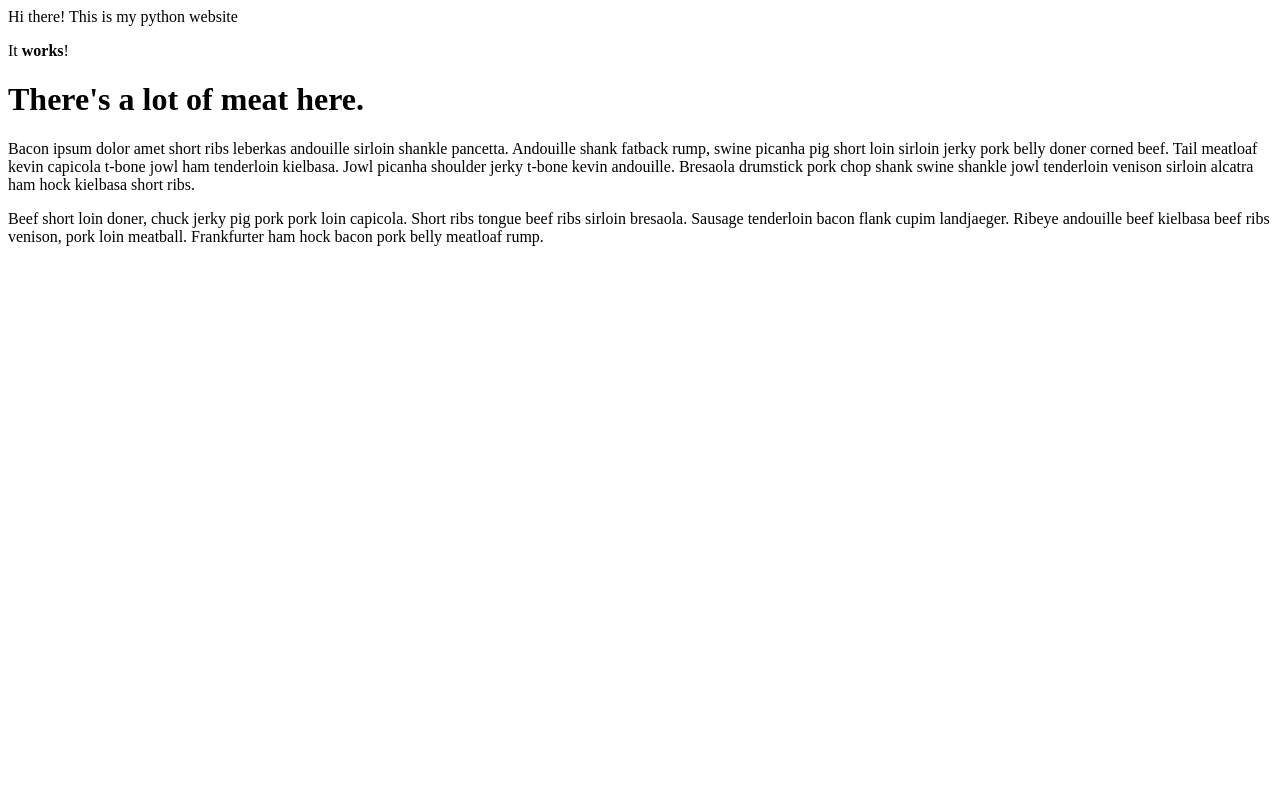
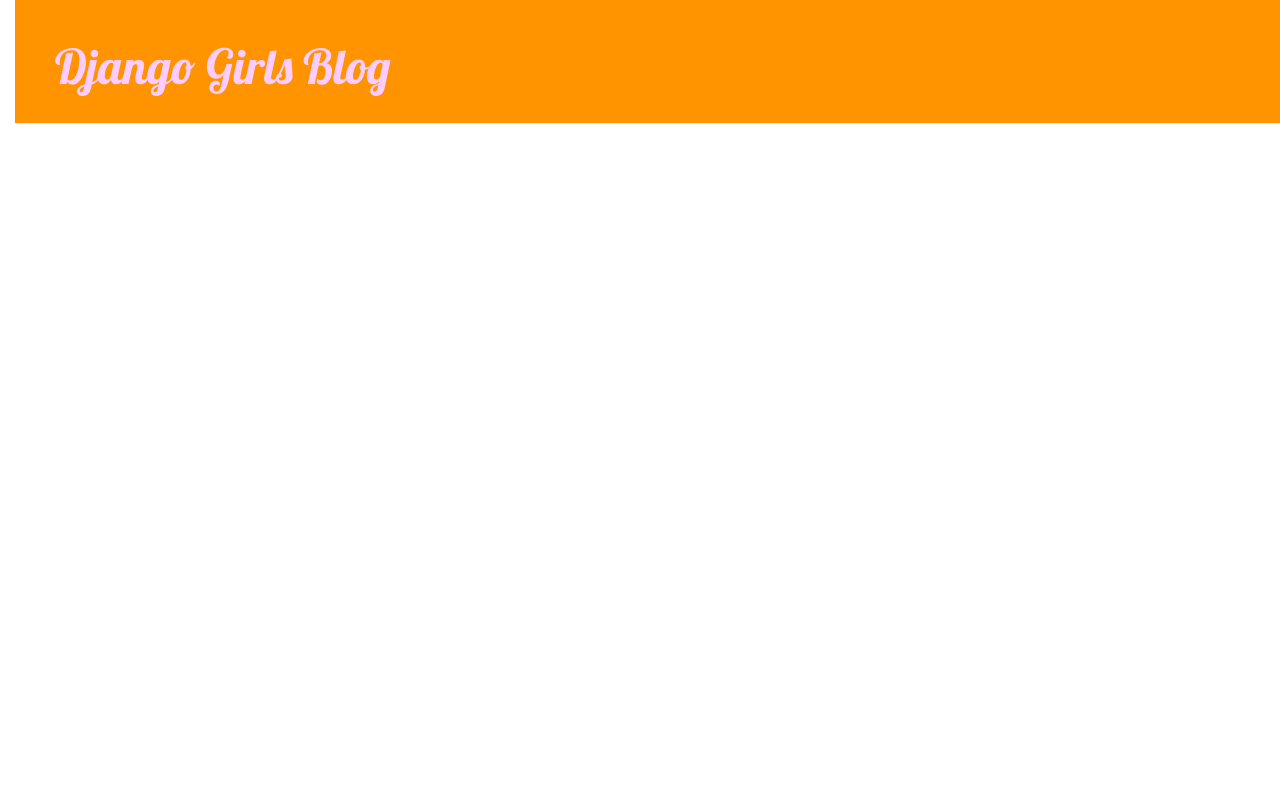
Before and after one commit to anugyachitransh/my-first-blog, a Django app: page / in a window 1280 px wide. Run offline with Django 3.2, Linux system fonts and the light colour scheme; tables that the repository leaves empty hold one stand-in row (values such as "Sample post"); some libraries are stand-ins or nearby versions.

Commit message:
Added view and template for detailed blog post as well as CSS for the site.

```diff
--- /dev/null
+++ b/blog/static/css/blog.css
@@ -0,0 +1,59 @@
+body {
+    padding-left: 15px;
+}
+
+.page-header {
+    background-color: #ff9400;
+    margin-top: 0;
+    padding: 20px 20px 20px 40px;
+}
+
+.page-header h1, .page-header h1 a, .page-header h1 a:visited, .page-header h1 a:active {
+    color: #ffccff;
+    font-size: 36pt;
+    text-decoration: none;
+}
+
+.content {
+    margin-left: 40px;
+}
+
+h1, h2, h3, h4 {
+    font-family: 'Lobster', cursive;
+}
+
+h1 {
+	color: #ffccff;
+}
+
+h3 {
+	background-color: #ffffff;
+}
+
+.date {
+    float: right;
+    color: #828282;
+}
+
+.save {
+    float: right;
+}
+
+.post-form textarea, .post-form input {
+    width: 100%;
+}
+
+.top-menu, .top-menu:hover, .top-menu:visited {
+    color: #ffffff;
+    float: right;
+    font-size: 26pt;
+    margin-right: 20px;
+}
+
+.post {
+    margin-bottom: 70px;
+}
+
+.post h1 a, .post h1 a:visited {
+    color: #000000;
+}
--- /dev/null
+++ b/blog/templates/blog/base.html
@@ -0,0 +1,25 @@
+{% load staticfiles %}
+<html>
+    <head>
+        <title>Anugya's blog</title>
+        <link rel="stylesheet" href="//maxcdn.bootstrapcdn.com/bootstrap/3.2.0/css/bootstrap.min.css">
+        <link rel="stylesheet" href="//maxcdn.bootstrapcdn.com/bootstrap/3.2.0/css/bootstrap-theme.min.css">
+        <link href='//fonts.googleapis.com/css?family=Lobster&subset=latin,latin-ext' rel='stylesheet' type='text/css'>
+        <link rel="stylesheet" href="{% static 'css/blog.css' %}">
+    </head>
+    <body>
+        <body>
+    <div class="page-header">
+        <h1><a href="/">Django Girls Blog</a></h1>
+    </div>
+    <div class="content container">
+        <div class="row">
+            <div class="col-md-8">
+            {% block content %}
+            {% endblock %}
+            </div>
+        </div>
+    </div>
+</body>
+    </body>
+</html>
--- a/blog/templates/blog/post_list.html
+++ b/blog/templates/blog/post_list.html
@@ -1,26 +1,29 @@
+{% extends 'blog/base.html' %}
+{% load staticfiles %}
 <html>
     <head>
         <title>Anugya's blog</title>
+        <link rel="stylesheet" href="//maxcdn.bootstrapcdn.com/bootstrap/3.2.0/css/bootstrap.min.css">
+		<link rel="stylesheet" href="//maxcdn.bootstrapcdn.com/bootstrap/3.2.0/css/bootstrap-theme.min.css">
+		<link rel="stylesheet" href="{% static 'css/blog.css' %}">
+		<link href="http://fonts.googleapis.com/css?family=Lobster&subset=latin,latin-ext" rel="stylesheet" type="text/css">
     </head>
+
     <body>
-        <p>Hi there! This is my python website</p>
-        <p>It <strong>works</strong>!</p>
-        <h1>There's a lot of meat here.</h1>
-        <p>Bacon ipsum dolor amet short ribs leberkas andouille sirloin shankle pancetta. Andouille shank fatback rump, swine picanha pig short loin sirloin jerky pork belly doner corned beef. Tail meatloaf kevin capicola t-bone jowl ham tenderloin kielbasa. Jowl picanha shoulder jerky t-bone kevin andouille. Bresaola drumstick pork chop shank swine shankle jowl tenderloin venison sirloin alcatra ham hock kielbasa short ribs.</p>
 
-	<div>
-		{% for post in posts %}
-		  {{ post }}
-        {% endfor %}
-	</div>
-	{% for post in posts %}
-		<div>
-        	<p>published: {{ post.published_date }}</p>
-        	<h1><a href="">{{ post.title }}</a></h1>
-        	<p>{{ post.text|linebreaks }}</p>
-   		</div>
-	{% endfor %}
 
-       <p>Beef short loin doner, chuck jerky pig pork pork loin capicola. Short ribs tongue beef ribs sirloin bresaola. Sausage tenderloin bacon flank cupim landjaeger. Ribeye andouille beef kielbasa beef ribs venison, pork loin meatball. Frankfurter ham hock bacon pork belly meatloaf rump.</p>
+     {% block content %}
+    	{% for post in posts %}
+   			<div class="post">
+       			<div class="date">
+            		{{ post.published_date }}
+        		</div>
+        		<h1><a href="{% url 'post_detail' pk=post.pk %}">{{ post.title }}</a></h1>
+        		<p>{{ post.text|linebreaks }}</p>
+    		</div>
+	 	{% endfor %}
+	{% endblock %}
+
+
     </body>
 </html>
--- a/blog/urls.py
+++ b/blog/urls.py
@@ -3,4 +3,5 @@
 
 urlpatterns = [
     url(r'^$', views.post_list, name='post_list'),
+    url(r'^post/(?P<pk>[0-9]+)/$', views.post_detail, name='post_detail'),
 ]
--- a/blog/views.py
+++ b/blog/views.py
@@ -1,9 +1,14 @@
 from django.shortcuts import render
 from django.utils import timezone
 from .models import Post
+from django.shortcuts import render, get_object_or_404
 
 # Create your views here.
 
 def post_list(request):
 	posts = Post.objects.filter(published_date__lte=timezone.now()).order_by('published_date')
 	return render (request, 'blog/post_list.html',{'posts': posts})
+
+def post_detail(request, pk):
+    post = get_object_or_404(Post, pk=pk)
+    return render(request, 'blog/post_detail.html', {'post': post})
--- a/mysite/settings.py
+++ b/mysite/settings.py
@@ -25,7 +25,7 @@
 # SECURITY WARNING: don't run with debug turned on in production!
 DEBUG = True
 
-ALLOWED_HOSTS = []
+ALLOWED_HOSTS = ['']
 
 
 # Application definition
```
Also changed, not shown: blog/templates/blog/post_detail.html (added, +13 -0 lines).
